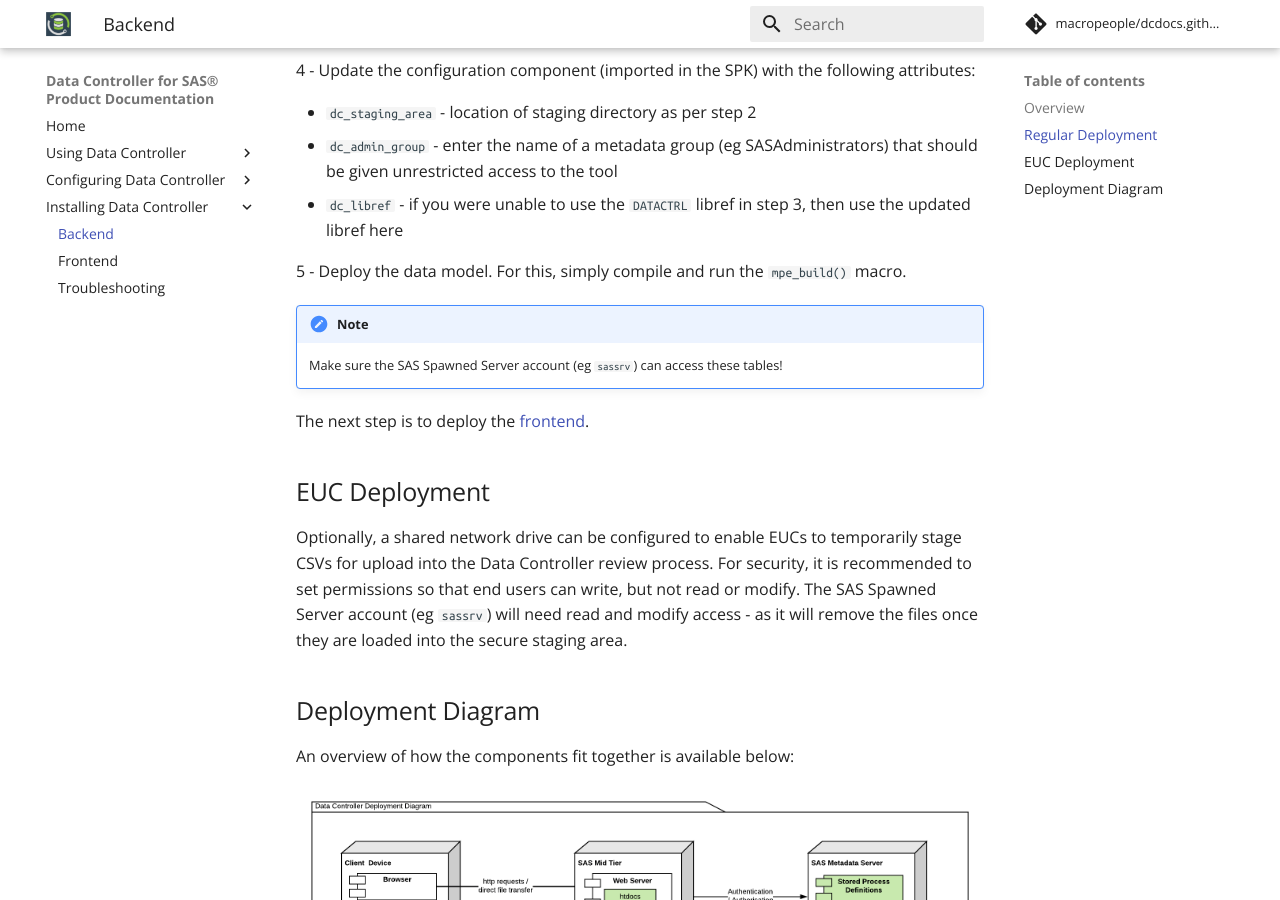
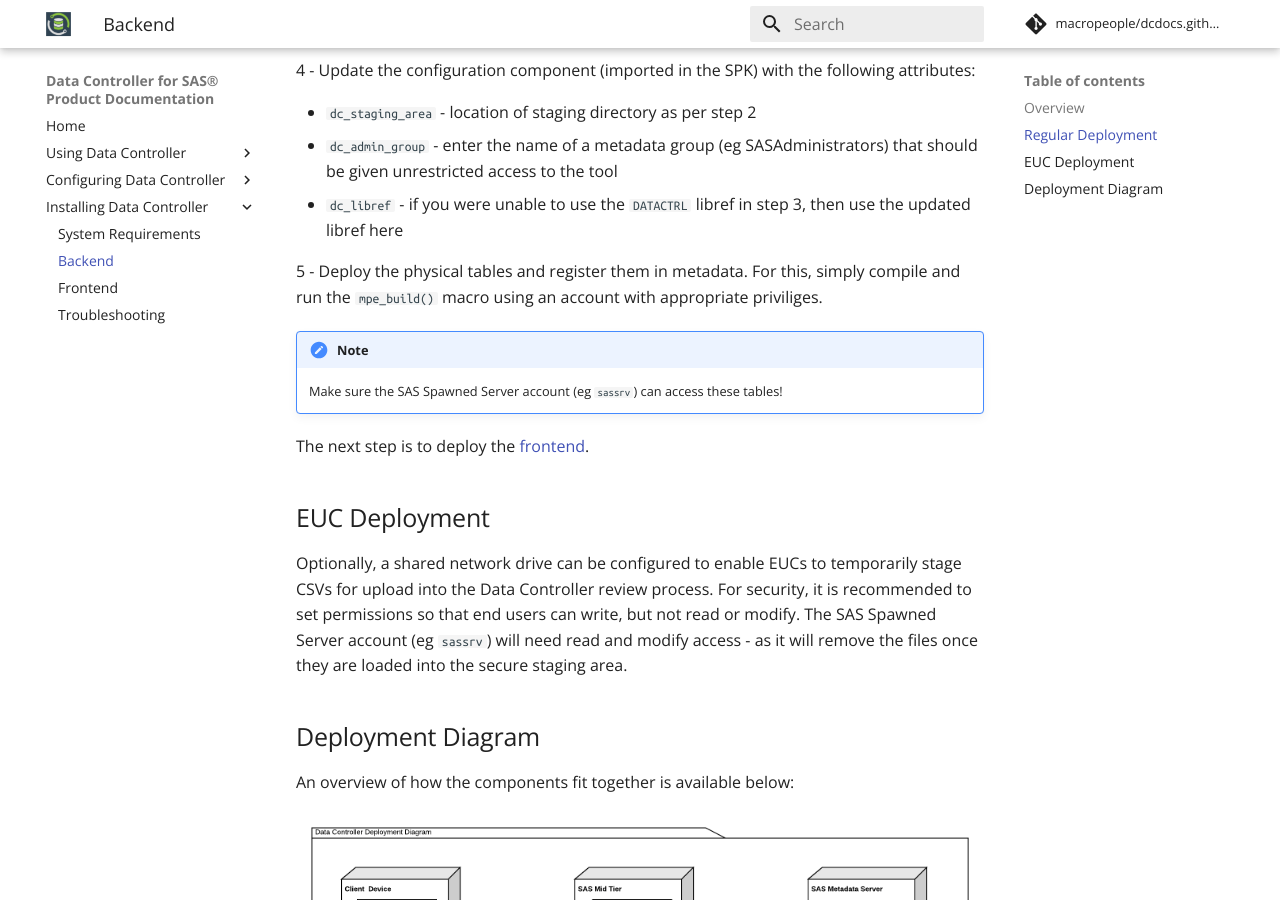
Before and after one commit to datacontroller/docs.datacontroller.io, an MkDocs documentation site: the page built from docs/dci-backend.md, in a window 1280 px wide and 900 px high, scrolled down 686 px. Built offline with MkDocs 1.6.1 and Material for MkDocs 9.7.7, drawn with Linux system fonts in a browser that asks for light colours; comment, search, counter and statistics services are not loaded; old or Windows-style settings are respelled for this version of MkDocs.

Commit message:
doc: adding system requirements

```diff
--- a/docs/dci-backend.md
+++ b/docs/dci-backend.md
@@ -17,7 +17,7 @@
 * `dc_admin_group` - enter the name of a metadata group (eg SASAdministrators) that should be given unrestricted access to the tool
 * `dc_libref` - if you were unable to use the `DATACTRL` libref in step 3, then use the updated libref here
 
-5 - Deploy the data model.  For this, simply compile and run the `mpe_build()` macro.
+5 - Deploy the physical tables and register them in metadata.  For this, simply compile and run the `mpe_build()` macro using an  account with appropriate priviliges.
 
 !!! note
     Make sure the SAS Spawned Server account (eg `sassrv`) can access these tables!
--- a/mkdocs.yml
+++ b/mkdocs.yml
@@ -11,6 +11,7 @@
     - Selectboxes: dcc-selectbox.md
     - Dates / Datetimes: dcc-dates.md
 - Installing Data Controller:
+    - System Requirements: dci-requirements.md
     - Backend: dci-backend.md
     - Frontend: dci-frontend.md
     - Troubleshooting: dci-troubleshooting.md
```
Also changed, not shown: docs/dcc-tables.md (+1 -1 lines), docs/dci-requirements.md (added, +14 -0 lines).
